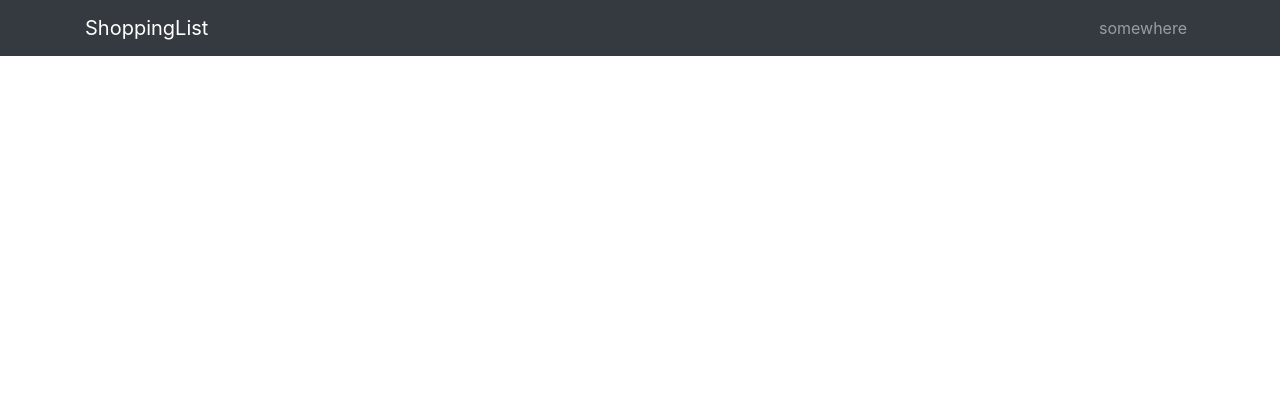
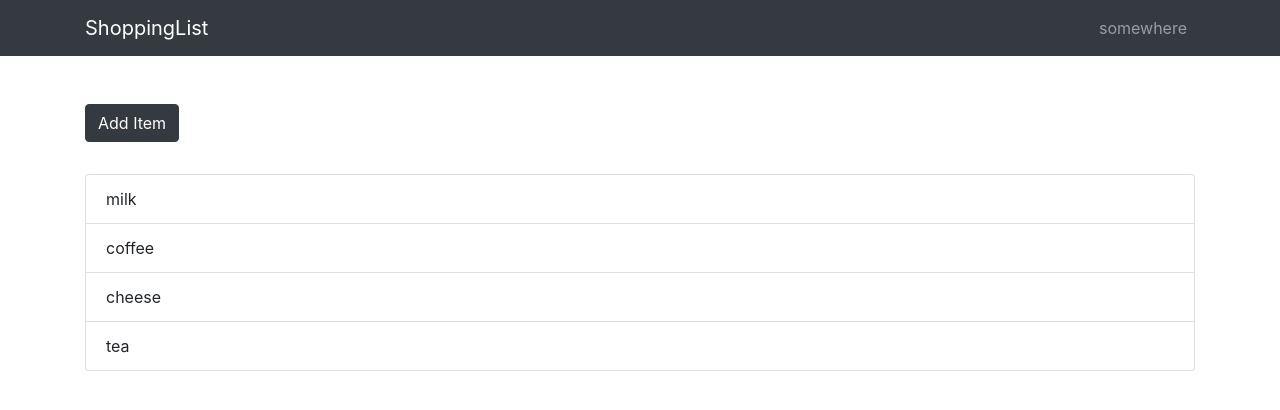
Before and after one commit to melliEve/ShoppingList, a React (Create React App) app in the folder client/: page / in a window 1280 px wide. Shown: the top 410 px of the page. Built offline with nearby package versions, Linux system fonts and the light colour scheme.

Commit message:
shopping list component

```diff
--- a/client/package.json
+++ b/client/package.json
@@ -5,7 +5,7 @@
   "dependencies": {
     "babel-loader": "^8.0.6",
     "bootstrap": "^4.3.1",
-    "jquery": "^1.9.1",
+    "jquery": "^3.4.1",
     "react": "^16.8.6",
     "react-dom": "^16.8.6",
     "react-scripts": "3.0.1",
--- a/client/src/App.css
+++ b/client/src/App.css
@@ -0,0 +1,21 @@
+.remove-btn {
+  margin-right: 0.5rem;
+}
+
+.fade-enter{
+opacity: 0.01;
+}
+
+.fade-enter-active{
+  opacity: 1;
+  transition: opacity 1000ms ease-in;
+}
+
+.fade-exit {
+  opacity: 1;
+}
+
+.fade-exit-active {
+  opacity: 0.01;
+  transition: opacity 1000ms ease-in;
+}
--- a/client/src/App.js
+++ b/client/src/App.js
@@ -1,5 +1,6 @@
 import React, { Component } from "react";
 import AppNavbar from "./components/AppNavbar";
+import ShoppingList from "./components/ShoppingList";
 
 import "bootstrap/dist/css/bootstrap.min.css";
 import "./App.css";
@@ -9,6 +10,7 @@
     return (
       <div className="App">
         <AppNavbar />
+        <ShoppingList />
       </div>
     );
   }
--- /dev/null
+++ b/client/src/components/ShoppingList.js
@@ -0,0 +1,49 @@
+import React, { Component } from 'react';
+import { Container, ListGroup, ListGroupItem, Button } from 'reactstrap';
+import { CSSTransition, TransitionGroup } from 'react-transition-group';
+import uuid from 'uuid';
+
+class ShoppingList extends Component {
+  state = {
+    items: [
+      { id: uuid(), name: 'milk' },
+      { id: uuid(), name: 'coffee' },
+      { id: uuid(), name: 'cheese' },
+      { id: uuid(), name: 'tea' }
+    ]
+  }
+
+  render() {
+    const { items } = this.state
+
+    return(
+      <Container>
+        <Button color="dark"
+          style={{ marginBottom: '2rem' }}
+          onClick={() => {
+            const name = prompt('enter item');
+            if(name) {
+              this.setState(state => ({
+                items: [...state.items, { id: uuid(), name }]
+              }));
+            }
+          }}
+        >Add Item
+        </Button>
+        <ListGroup>
+           <TransitionGroup className='shopping-list'>
+          {items.map(({ id, name }) => (
+            <CSSTransition key={id} timeout={500} classNames="fade">
+              <ListGroupItem>
+                {name}
+              </ListGroupItem>
+            </CSSTransition>
+          ))}
+          </TransitionGroup>
+        </ListGroup>
+      </Container>
+    )
+  }
+}
+
+export default ShoppingList;
```
Also changed, not shown: 1 other file (tests, documents, lock files or other folders).
